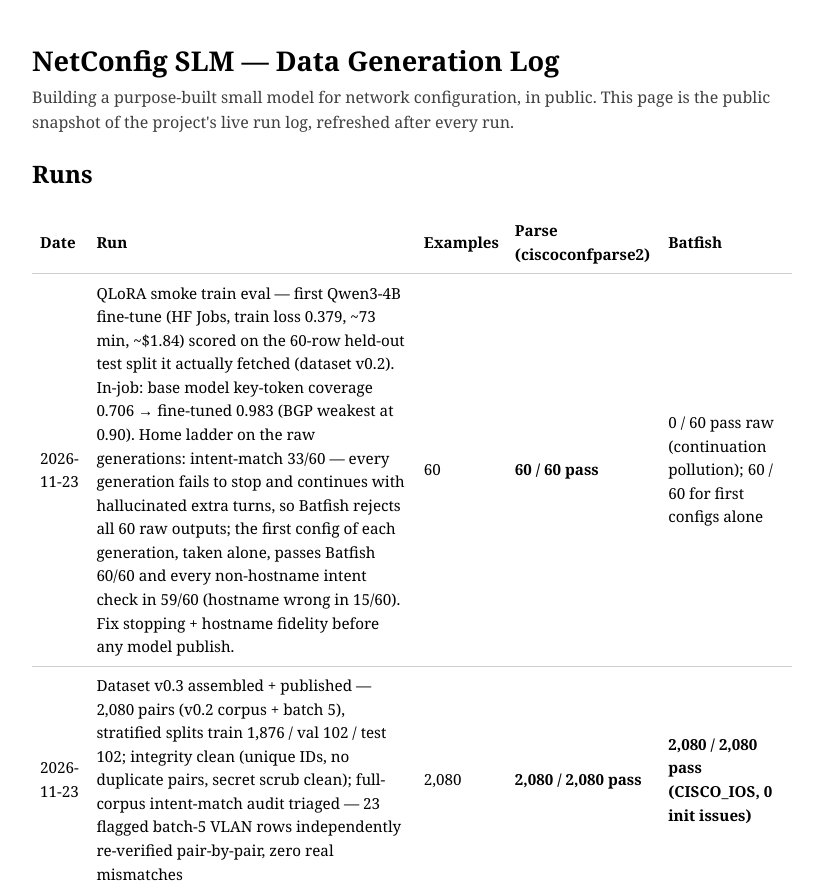
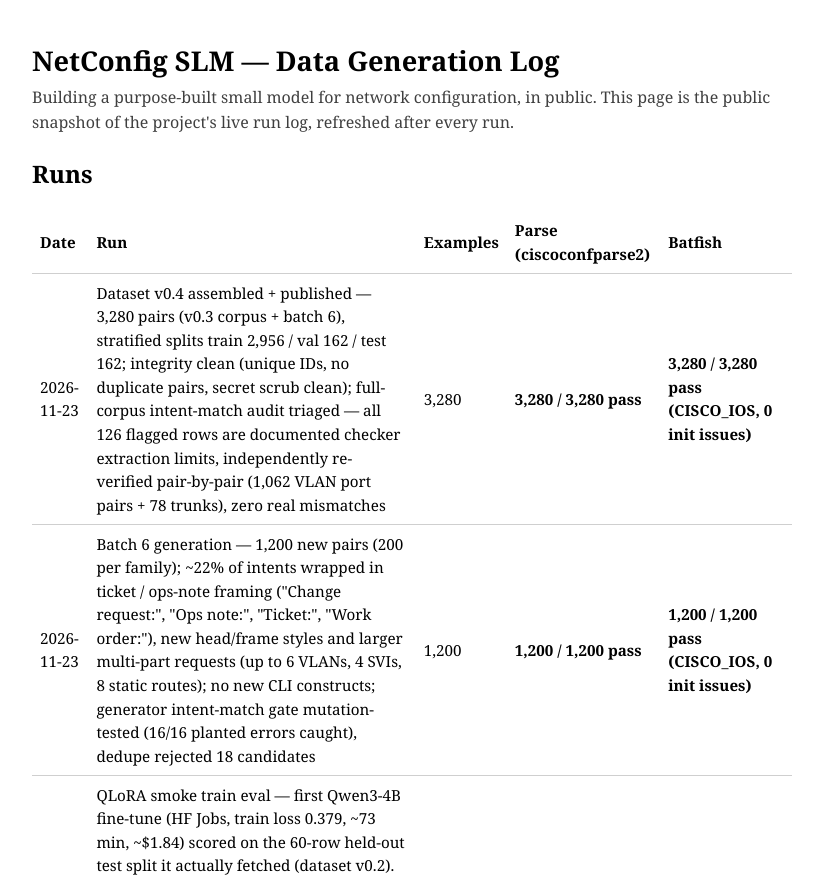
Before and after one commit to aag1091-alt/slm, a plain HTML site: page index.html in a window 1280 px wide. Shown: the top 881 px of the page, without its empty margins (228-1051 px from the left). Drawn offline with Linux system fonts and the light colour scheme.

Commit message:
Log: batch 6 (1,200 pairs) + dataset v0.4 published, 3,280 total

```diff
--- a/index.html
+++ b/index.html
@@ -24,6 +24,20 @@
 <h2>Runs</h2>
 <table>
   <tr><th>Date</th><th>Run</th><th>Examples</th><th>Parse (ciscoconfparse2)</th><th>Batfish</th></tr>
+  <tr>
+    <td>2026-11-23</td>
+    <td>Dataset v0.4 assembled + published — 3,280 pairs (v0.3 corpus + batch 6), stratified splits train 2,956 / val 162 / test 162; integrity clean (unique IDs, no duplicate pairs, secret scrub clean); full-corpus intent-match audit triaged — all 126 flagged rows are documented checker extraction limits, independently re-verified pair-by-pair (1,062 VLAN port pairs + 78 trunks), zero real mismatches</td>
+    <td>3,280</td>
+    <td class="pass">3,280 / 3,280 pass</td>
+    <td class="pass">3,280 / 3,280 pass (CISCO_IOS, 0 init issues)</td>
+  </tr>
+  <tr>
+    <td>2026-11-23</td>
+    <td>Batch 6 generation — 1,200 new pairs (200 per family); ~22% of intents wrapped in ticket / ops-note framing ("Change request:", "Ops note:", "Ticket:", "Work order:"), new head/frame styles and larger multi-part requests (up to 6 VLANs, 4 SVIs, 8 static routes); no new CLI constructs; generator intent-match gate mutation-tested (16/16 planted errors caught), dedupe rejected 18 candidates</td>
+    <td>1,200</td>
+    <td class="pass">1,200 / 1,200 pass</td>
+    <td class="pass">1,200 / 1,200 pass (CISCO_IOS, 0 init issues)</td>
+  </tr>
   <tr>
     <td>2026-11-23</td>
     <td>QLoRA smoke train eval — first Qwen3-4B fine-tune (HF Jobs, train loss 0.379, ~73 min, ~$1.84) scored on the 60-row held-out test split it actually fetched (dataset v0.2). In-job: base model key-token coverage 0.706 → fine-tuned 0.983 (BGP weakest at 0.90). Home ladder on the raw generations: intent-match 33/60 — every generation fails to stop and continues with hallucinated extra turns, so Batfish rejects all 60 raw outputs; the first config of each generation, taken alone, passes Batfish 60/60 and every non-hostname intent check in 59/60 (hostname wrong in 15/60). Fix stopping + hostname fidelity before any model publish.</td>
@@ -99,10 +113,10 @@
 <h2>Totals</h2>
 <table>
   <tr><th>Validated examples</th><th>v0 target</th><th>Families</th></tr>
-  <tr><td>2,080</td><td>~5,000 pairs</td><td>VLAN/L2 · trunk/SVI · static routing · OSPF · BGP · interface/mgmt</td></tr>
+  <tr><td>3,280</td><td>~5,000 pairs</td><td>VLAN/L2 · trunk/SVI · static routing · OSPF · BGP · interface/mgmt</td></tr>
 </table>
 
-<p class="note">Status: v0 scope locked on 2026-11-22 (6 families, ~5,000 validated pairs, Qwen3-4B fine-tune first). <strong>Dataset v0.3 published 2026-11-23:</strong> 2,080 validated pairs (train 1,876 / val 102 / test 102) at <a href="https://huggingface.co/datasets/aag1091/netconfig-slm-dataset">huggingface.co/datasets/aag1091/netconfig-slm-dataset</a>. <strong>QLoRA smoke train completed 2026-11-23:</strong> train loss 0.379; fine-tuned coverage 0.983 vs base 0.706 on the held-out test split, but the raw generations do not stop after one config (Batfish 0/60 raw, 60/60 for the first configs alone; intent-match 33/60 raw) — no model publish until stopping and hostname fidelity are fixed and the ladder is re-run. Dataset growth toward the full ~5,000-pair v0 continues.</p>
+<p class="note">Status: v0 scope locked on 2026-11-22 (6 families, ~5,000 validated pairs, Qwen3-4B fine-tune first). <strong>Dataset v0.4 published 2026-11-23:</strong> 3,280 validated pairs (train 2,956 / val 162 / test 162) at <a href="https://huggingface.co/datasets/aag1091/netconfig-slm-dataset">huggingface.co/datasets/aag1091/netconfig-slm-dataset</a>. <strong>QLoRA smoke train completed 2026-11-23:</strong> train loss 0.379; fine-tuned coverage 0.983 vs base 0.706 on the held-out test split, but the raw generations do not stop after one config (Batfish 0/60 raw, 60/60 for the first configs alone; intent-match 33/60 raw). Ahead: the final growth wave to the full ~5,000-pair v0, then a retrain with the stopping fix — the model publishes only if its raw output clears the set bar: Batfish ≥95% and intent-match ≥90%.</p>
 
 <p class="note">Every dataset example must pass two rungs before it counts: a syntax parse, then Batfish semantic validation. Background: <a href="https://avinashgosavi.com/post/building-a-purpose-built-small-model-the-prework/">Building a purpose-built small model: the prework</a>.</p>
 </body>
```
